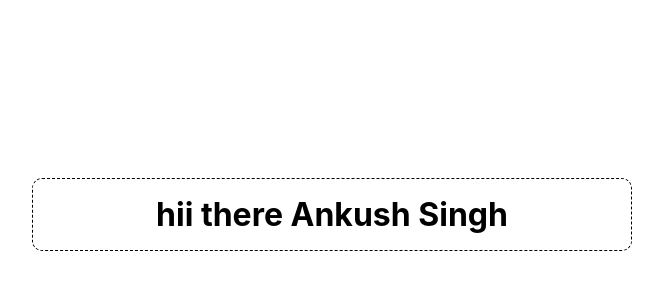
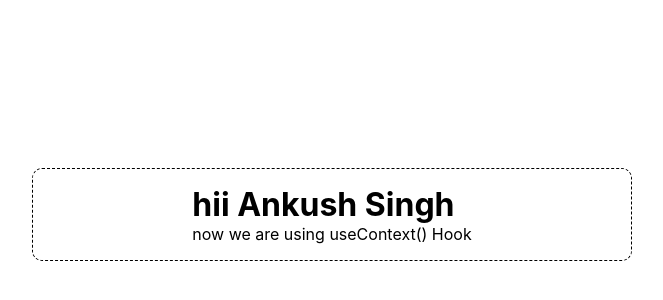
Before and after one commit to ankushsingh7997/ReactBasics, a React (Create React App) app: page / in a window 1280 px wide. Shown: the part 106-406 px from the top of the page, without its empty margins (308-971 px from the left). Built offline with nearby package versions, Linux system fonts and the light colour scheme.

Commit message:
useContext

```diff
--- a/src/compB.jsx
+++ b/src/compB.jsx
@@ -1,12 +1,19 @@
-import React from 'react'
-import CompC from './compC'
+import React, { useContext } from 'react'
+// import CompC from './compC'
+import { FirstName,LastName } from './App';
 
 const CompB = () => {
+    const fname=useContext(FirstName);
+    const lname=useContext(LastName);
   return (
     <div>
 
+        <h1> hii {fname} {lname}</h1>
+        <p>now we are using useContext() Hook</p>
+        {/* <CompC/> */}
 
-        <CompC/></div>
+
+        </div>
   )
 }
 
```
